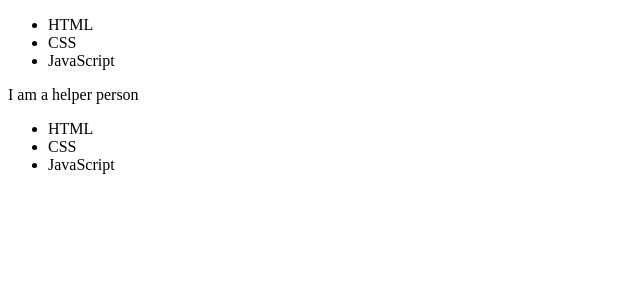
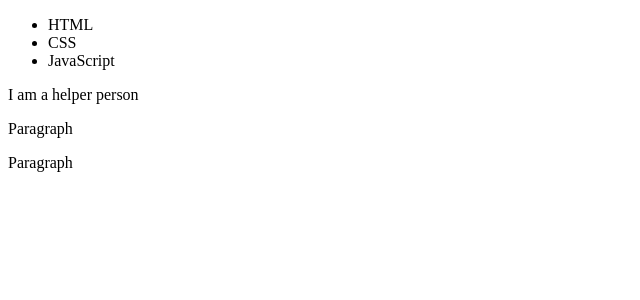
Before and after one commit to WebKawsar/vue-js-advanced, a Vue app: page / in a window 1280 px wide. Shown: the top 300 px of the page, without its empty margins (0-640 px from the left). Built offline with nearby package versions, Linux system fonts and the light colour scheme.

Commit message:
slot loading

```diff
--- a/src/App.vue
+++ b/src/App.vue
@@ -3,12 +3,13 @@
 
     <compHelper>
 
-      <ul>
+      <ul slot="listItem">
         <li>HTML</li>
         <li>CSS</li>
         <li>JavaScript</li>
       </ul>
-
+      <p slot="para">Paragraph</p>
+      <p :slot="loader">Paragraph</p>
     </compHelper>
 
   </div>
@@ -21,11 +22,16 @@
 
   data(){
     return {
-
+      loader: ""
     }
   },
   components: {
     compHelper
+  },
+  created(){
+    setTimeout(() => {
+      this.loader = "other";
+    }, 3000)
   }
 }
 </script>
--- a/src/Components/ListHelper/ListHelper.vue
+++ b/src/Components/ListHelper/ListHelper.vue
@@ -1,12 +1,12 @@
 <template>
     <div>
 
-        <slot></slot>
+        <slot name="listItem"></slot>
 
         I am a helper person
 
-        <slot></slot>
-
+       <slot name="para"></slot>
+        <slot name="other">Loading.....</slot>
     </div>
 </template>
 
```
